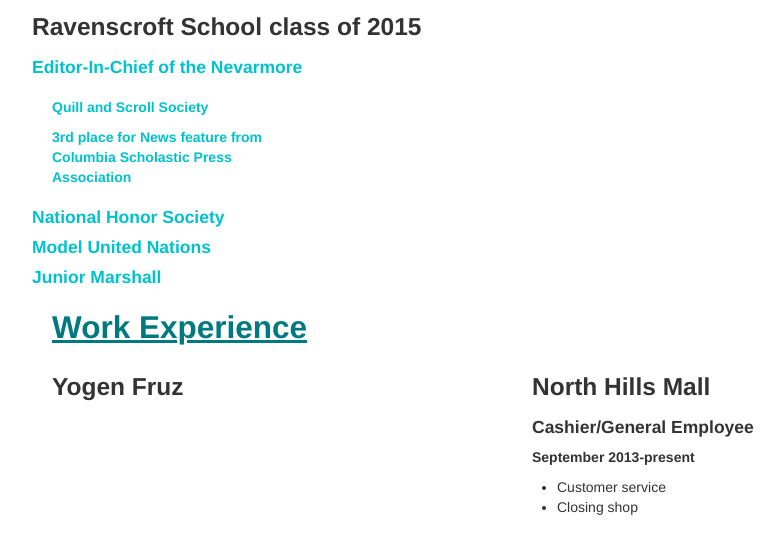
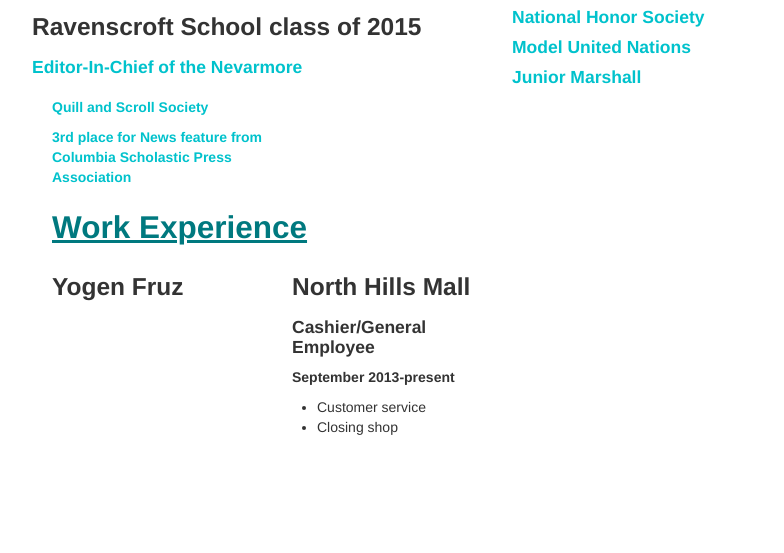
Before and after one commit to emikomyers/resume, a plain HTML site: page index.html in a window 1280 px wide. Shown: the part 503-1056 px from the top of the page, without its empty margins (108-892 px from the left). After the commit the page ends 990 px from the top, so only its background shows below. Drawn offline with Linux system fonts and the light colour scheme.

Commit message:
Span changes

```diff
--- a/index.html
+++ b/index.html
@@ -54,7 +54,7 @@
 		<div class= "span12">
 		<img src= "https://www.ravenscroft.org/uploaded/Faculty__Staff_Portal_Docs/New_Ravenscroft_logo_2006.JPG">
 		</div>
-		<div class= "span12">
+		<div class= "span6">
 			<h3>Ravenscroft School class of 2015<h3>
 			<h4><p>Editor-In-Chief of the Nevarmore</p><h4>
 				<div class= "span3">
@@ -62,7 +62,7 @@
 				<p>3rd place for News feature from Columbia Scholastic Press Association</p>
 				</div>
 		</div>
-		<div class= "span12">
+		<div class= "span6">
 			<h4><p>National Honor Society</p><h4>
 			<p>Model United Nations</p>
 			<p>Junior Marshall</p>
@@ -77,18 +77,18 @@
 
 
 
-	  <div class="span12">
+	  <div class="span6">
 			<h2>Work Experience</h2>
         </div>
       </div>
 
 	  <div class="row">
-		<div class="span6">
+		<div class="span3">
 			<h3>Yogen Fruz</a></h3>
 
 		</div>
 
-		<div class="span6">
+		<div class="span3">
 			<h3>North Hills Mall</h3>
 			<h4>Cashier/General Employee</h4>
 			<h5>September 2013-present</h5>
```
